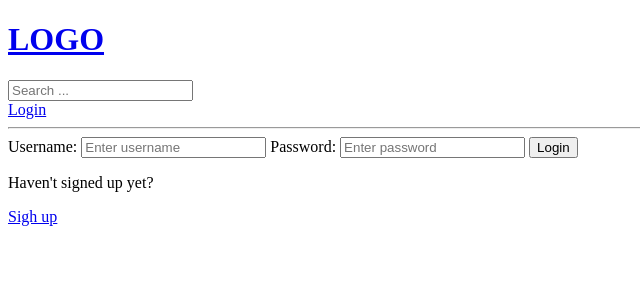
After one commit to absolute-Idee/DjangoChat, a Django app: page /login/ in a window 1280 px wide. The commit adds this page. Shown: the top 300 px of the page, without its empty margins (0-640 px from the left). Run offline with Django 4.2, Linux system fonts and the light colour scheme.

Commit message:
user auth made

```diff
--- a/chat/base/templates/base/home.html
+++ b/chat/base/templates/base/home.html
@@ -33,14 +33,16 @@
 
     <div>
         <h5>{{room_count}} rooms available</h5>
-        <a href="{% url 'create_room' %}">Create Room</a>
+        <h3><a href="{% url 'create_room' %}">Create Room</a></h3>
         <hr>
         <br>
         <div>
             {%for room in rooms%}
                 <div>
+                    {% if request.user == room.host %}
                     <a href = {%url 'update_room' room.id%}>Edit</a>
                     <a href = {%url 'delete_room' room.id%}>Delete</a>
+                    {% endif %}
                     <span>@{{room.host.username}}</span>
                     <h5>{{room.id}} -- <a href="{% url 'room' room.id%}">{{room.name}}</a></h5>
                     <small>{{room.topic.name}}</small>
--- /dev/null
+++ b/chat/base/templates/base/login_register.html
@@ -0,0 +1,37 @@
+{% extends 'main.html' %}
+
+{%block content%}
+
+{% if page == 'login'%}
+
+<div>
+    <form method="POST", action="">
+        {%csrf_token%}
+
+        <label>Username:</label>
+        <input type="text" name="username" placeholder='Enter username'>
+
+        <label>Password:</label>
+        <input type="password" name="password" placeholder='Enter password'>
+
+        <input type="submit" value="Login">
+    </form>
+
+    <p>Haven't signed up yet?</p>
+    <a href={%url 'register'%}>Sigh up</a>
+
+</div>
+{%elif page == 'register'%}
+<div>
+    <form method="POST", action="">
+        {%csrf_token%}
+        {{form.as_p}}
+        <input type="submit" value="Register">
+    </form>
+    <p>Already signed up?</p>
+    <a href={%url 'login_page'%}>Login</a>
+
+</div>
+{% endif %}
+
+{%endblock content%}
--- a/chat/base/urls.py
+++ b/chat/base/urls.py
@@ -9,4 +9,8 @@ urlpatterns = [
     path('create_room', views.create_room, name="create_room"),
     path('update_room/<str:pk>', views.update_room, name="update_room"),
     path('delete_room/<str:pk>', views.delete_room, name="delete_room"),
+
+    path('login/', views.login_page, name="login_page"),
+    path('register/', views.register_page, name="register"),
+    path('logout/', views.logout_user, name="logout"),
 ]
--- a/chat/base/views.py
+++ b/chat/base/views.py
@@ -1,10 +1,75 @@
+from multiprocessing import context
+from django.http import HttpResponse
 from django.shortcuts import render, redirect
 from django.db.models import Q
+
+from django.contrib.auth.models import User
+from django.contrib import messages
+from django.contrib.auth import authenticate, login, logout
+from django.contrib.auth.decorators import login_required
+from django.contrib.auth.forms import UserCreationForm
+
 from .models import Room, Topic
 from .forms import RoomForm
 
 
 # Create your views here.
+def login_page(request):
+    page = 'login'
+
+    if request.user.is_authenticated:
+        return redirect('home')
+
+    if request.method == "POST":
+        username = request.POST.get("username").lower()
+        password = request.POST.get("password")
+
+        try:
+            user = User.objects.get(username=username)
+        except:
+            messages.error(request, 'User doesn\'t exist')
+
+        user = authenticate(request, username=username, password=password)
+
+        if user is not None:
+            login(request, user)
+            return redirect('home')
+        else:
+            messages.error(request, 'Username of password doesn\'t exist')
+
+    context = {
+        'page':page,
+    }
+
+    return render(request, 'base/login_register.html', context)
+
+
+def logout_user(request):
+    logout(request)
+    return redirect('home')
+
+def register_page (request):
+    page = 'register'
+    form = UserCreationForm()
+
+    if request.method == "POST":
+        form = UserCreationForm(request.POST)
+        if form.is_valid():
+            user = form.save(commit=False)
+            user.username = user.username.lower()
+            user.save()
+            login(request, user)
+            return redirect('home')
+        else:
+            messages.error(request, 'An error occurred during registration')
+
+    context = {
+        'page':page,
+        'form':form,
+    }
+    return render(request, 'base/login_register.html', context)
+
+
 def home(request):
     q = request.GET.get('q') if request.GET.get('q') != None else ''
 
@@ -30,6 +95,7 @@ def room(request, pk):
     return render(request, 'base/room.html', context)
 
 
+@login_required(login_url='login_page')
 def create_room(request):
     form = RoomForm()
 
@@ -45,9 +111,13 @@ def create_room(request):
     return render(request, 'base/room_form.html', context)
 
 
+@login_required(login_url='login_page')
 def update_room(request, pk):
     room = Room.objects.get(id=pk)
     form = RoomForm(instance=room)
+
+    if request.user != room.host:
+        return HttpResponse('You are not allowed here!')
 
     if request.method == 'POST':
         form = RoomForm(request.POST, instance=room)
@@ -62,8 +132,13 @@ def update_room(request, pk):
     return render(request, 'base/room_form.html', context)
 
 
+@login_required(login_url='login_page')
 def delete_room(request,pk):
     room = Room.objects.get(id=pk)
+
+    if request.user != room.host:
+        return HttpResponse('You are not allowed here!')
+
     if request.method == "POST":
         room.delete()
         return redirect('home')
--- a/chat/templates/main.html
+++ b/chat/templates/main.html
@@ -8,20 +8,20 @@
     <meta name="viewport" content="width=device-width, initial-scale=1.0" />
     <link rel="shortcut icon" href="assets/favicon.ico" type="image/x-icon" />
     {% comment %} <link rel="stylesheet" href="{% static 'styles/style.css' %}" /> {% endcomment %}
-    <title>StudyBuddy - Find study partners around the world!</title>
+    <title>Chat application</title>
 </head>
 
 <body>
 
     {% include 'navbar.html' %}
 
-    {% comment %} {% if messages %}
+    {% if messages %}
     <ul class="messages">
         {% for message in messages %}
         <li>{{ message }}</li>
         {% endfor %}
     </ul>
-    {% endif %} {% endcomment %}
+    {% endif %}
 
     {% block content %}
 
--- a/chat/templates/navbar.html
+++ b/chat/templates/navbar.html
@@ -6,4 +6,10 @@
     <input type="text" name="q" placeholder="Search ...">
 </form>
 
+{% if request.user.is_authenticated %}
+<a href ="{%url 'logout'%}">Logout</a>
+{% else %}
+<a href = "{%url 'login_page'%}">Login</a>
+{% endif %}
+
 <hr>
```
